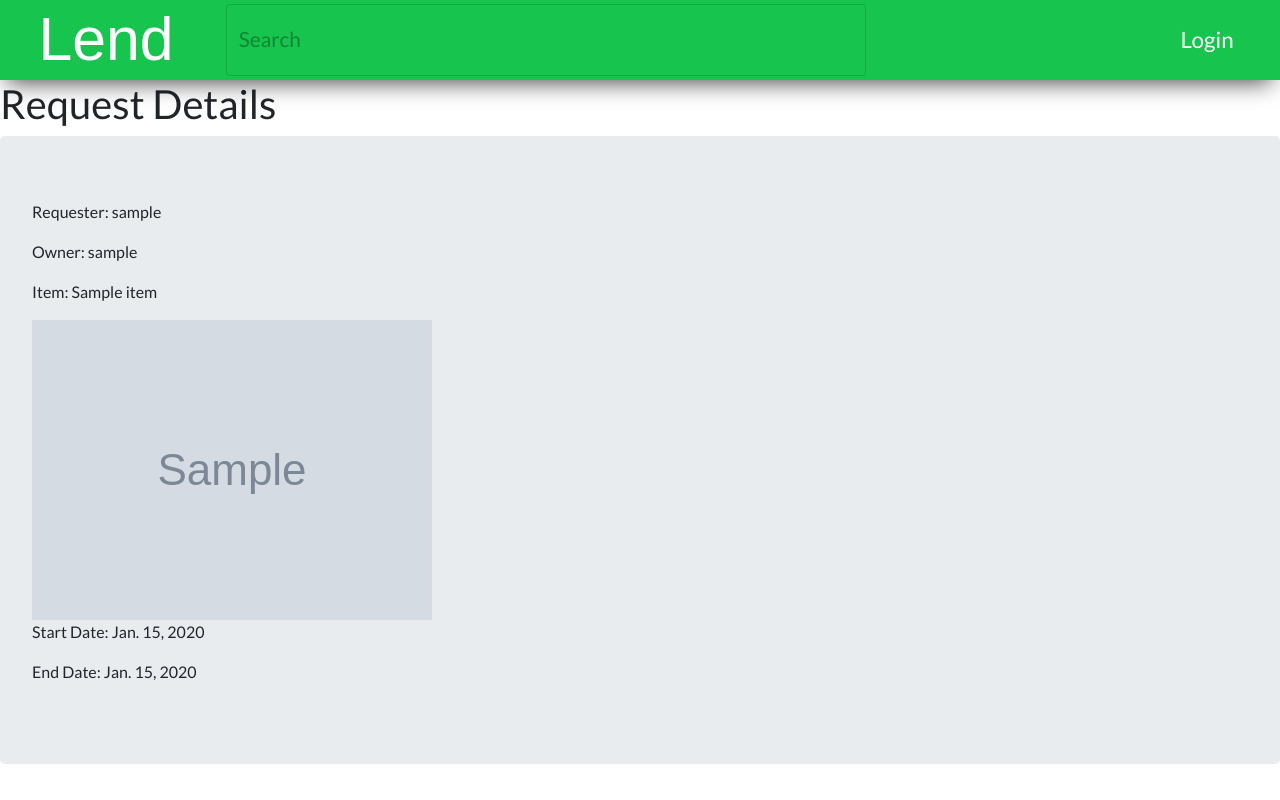
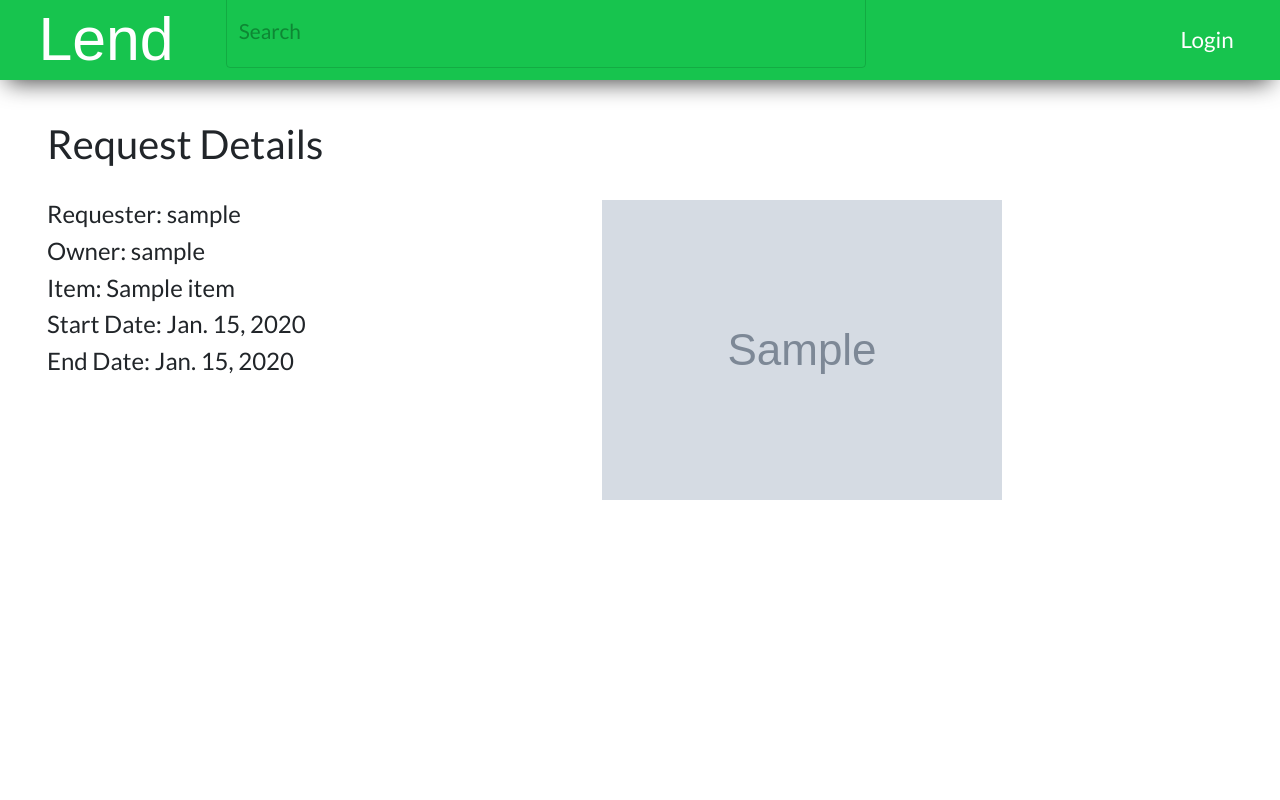
Before and after one commit to Senior-Design-Lend/lend, a Django app: page /transaction/requestDetail/1 in a window 1280 px wide. Run offline with Django 3.2, Linux system fonts and the light colour scheme; tables that the repository leaves empty hold one stand-in row (values such as "Sample post"); grey boxes marked "Sample" are stand-in pictures; some libraries are stand-ins or nearby versions; some web fonts are replaced.

Commit message:
front end changes

```diff
--- a/postman/templates/postman/base_folder.html
+++ b/postman/templates/postman/base_folder.html
@@ -8,6 +8,7 @@ If the real implementation is to be used, just make sure that 'dj_pagination' is
 in the INSTALLED_APPS setting.
 {% endcomment %}
 {% block content %}
+<div class="container">
 <div id="postman">
 <h1>{% block pm_folder_title %}{% endblock %}</h1>
 {% autopaginate pm_messages %}
@@ -61,4 +62,5 @@ in the INSTALLED_APPS setting.
 {% endif %}
 {% block pm_footer_info %}{% endblock %}
 </div>
+</div>
 {% endblock content %}
--- a/postman/templates/postman/base_write.html
+++ b/postman/templates/postman/base_write.html
@@ -8,6 +8,7 @@
 {{ form.media }}{# for ajax_selects (v1.3.6 at least) #}
 {% endblock %}
 {% block content %}
+<div class="container">
 <div id="postman">
 <h1>{% block pm_write_title %}{% endblock %}</h1>
 <form action="{% if next_url %}?next={{ next_url|urlencode }}{% endif %}" method="post">{% csrf_token %}
@@ -18,4 +19,5 @@
 <button type="submit" class="pm_btn pm_btn-send">{% trans "Send" %}</button>
 </form>
 </div>
+</div>
 {% endblock %}
--- a/templates/transaction/request_detail.html
+++ b/templates/transaction/request_detail.html
@@ -1,20 +1,37 @@
+<style>
+.detail
+{
+  float: left;
+  width: 50%;
+}
+
+.itemIm
+{
+  float: right;
+  width: 50%;
+}
+</style>
+
 {% extends "../base.html" %}
 
 {% load staticfiles %}
 
 {% block body_block %}
-<h1> Request Details </h1>
-<div class="jumbotron">
-  <p>Requester: {{request_detail.requester}}</p>
-  <p>Owner: {{request_detail.requestee}}</p>
-  <p>Item: {{request_detail.item}}</p>
-  <img src="{{ request_detail.item.picture.url }}" height=300>
-  <p>Start Date: {{request_detail.start}}</p>
-  <p>End Date: {{request_detail.end}}</p>
-</div>
-{% if request_detail.requestee == user %}
-<p><a class="btn btn-success" href="{% url 'transaction:transactionForm' pk=request_detail.pk%}">APPROVE</a></p>
-{% endif %}
+<div class="container">
+  <h1>Request Details</h1><br>
+  <div class="detail">
+    <h4>Requester: {{request_detail.requester}}</h4>
+    <h4>Owner: {{request_detail.requestee}}</h4>
+    <h4>Item: {{request_detail.item}}</h4>
+    <h4>Start Date: {{request_detail.start}}</h4>
+    <h4>End Date: {{request_detail.end}}</h4><br><br>
 
+    {% if request_detail.requestee == user %}
+    <p><a class="btn btn-success" href="{% url 'transaction:transactionForm' pk=request_detail.pk%}">APPROVE</a></p>
+    {% endif %}
+  </div>
+  <div class="itemIm">
+    <img src="{{ request_detail.item.picture.url }}" height=300>
+  </div>
 
 {% endblock %}
--- a/templates/transaction/request_form.html
+++ b/templates/transaction/request_form.html
@@ -5,12 +5,11 @@
 {% block body_block %}
 
 <div class="container">
-  <h1>REQUEST ITEM</h1>
+  <h1>REQUEST ITEM</h1><br>
   <form enctype="multipart/form-data" method="POST" >
     {% csrf_token %}
     {{ form.as_p }}
     <input type="submit" class="btn btn-primary" value="Submit">
-
   </form>
 </div>
 
--- a/templates/transaction/transaction_detail.html
+++ b/templates/transaction/transaction_detail.html
@@ -24,7 +24,7 @@
     <h4>Borrower: {{transaction_detail.borrower}}</h4>
     <h4>Item: {{transaction_detail.item}}</h4>
     <h4>Start Date: {{transaction_detail.t_start}}</h4>
-    <h4>End Date: {{transaction_detail.t_end}}</h4>
+    <h4>End Date: {{transaction_detail.t_end}}</h4><br>
 
     {% if user == transaction_detail.owner %}
     {% if transaction_detail.active == True %}
```
Also changed, not shown: templates/transaction/requests.html (+37 -11 lines).
